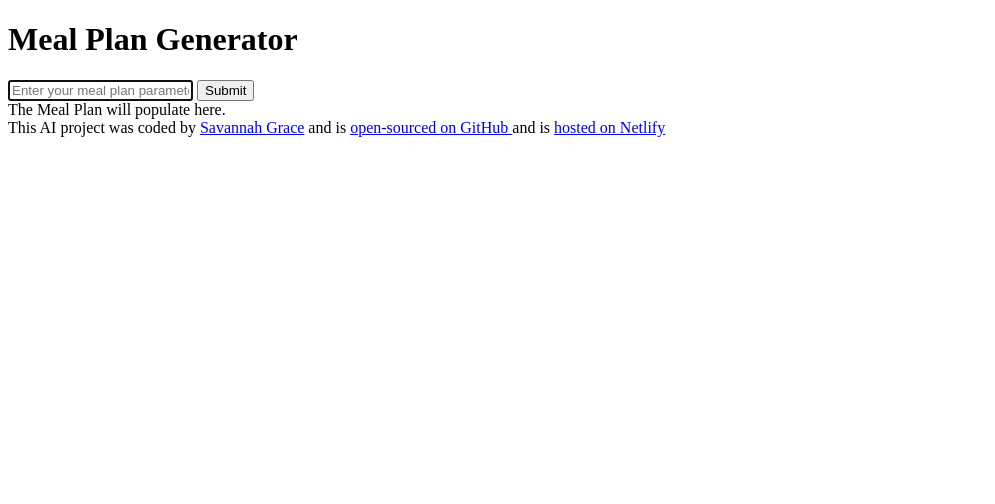
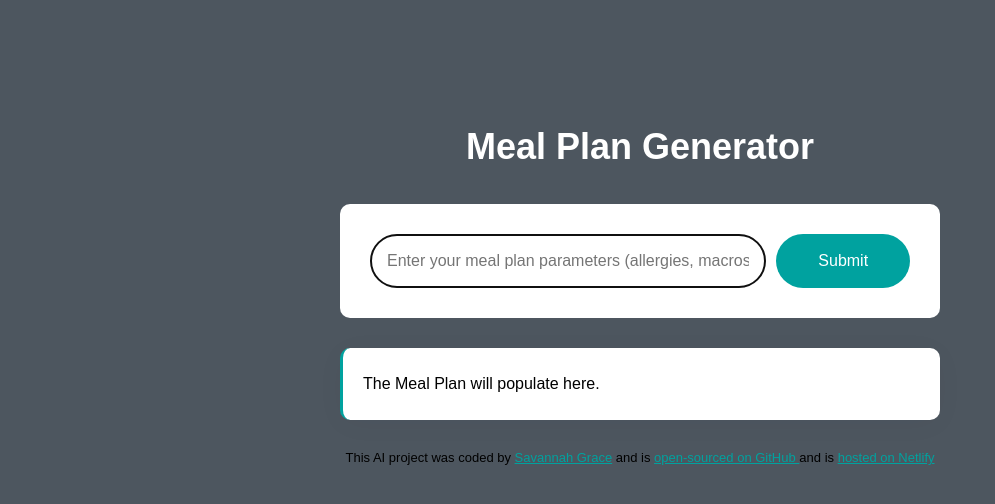
Before and after one commit to savannahgracecreates/ai-mealPlan-generator, a plain HTML site: page index.html in a window 1280 px wide. Shown: the whole page, without its empty margins (0-995 px from the left). Drawn offline with Linux system fonts and the light colour scheme.

Commit message:
added styling to project

```diff
--- a/index.html
+++ b/index.html
@@ -6,6 +6,7 @@
     <title>Savannah's Meal Plan Generator</title>
     <link rel="stylesheet" href="src/style.css" />
 </head>
+<div class="container">
 <body>
     <header>
         <h1>Meal Plan Generator</h1>
@@ -16,10 +17,11 @@
     autofocus
     required
     autocomplete="off"
+    class="instructions"
     />
-    <input type="submit" />
+    <input type="submit" class="submit-button"/>
 </form>
-<div>
+<div class="meal-plan">
     The Meal Plan will populate here.
 </div>
 
@@ -39,6 +41,7 @@
       >hosted on Netlify</a
     >
 </footer>
+</div>
     <script src="src/index.js"></script>
 </body>
 </html>
--- a/src/style.css
+++ b/src/style.css
@@ -0,0 +1,68 @@
+body{
+    background-color: #4D565F;
+    font-family: Arial, Helvetica, sans-serif;
+}
+a {
+    color: #00A29F;
+  }
+.container {
+    margin: 120px auto;
+    max-width: 600px;
+}
+
+header {
+    margin-bottom: 30px;
+}
+h1{
+    text-align: center;
+    font-weight: 700;
+    font-size: 36px;
+    line-height: 1.5;
+    color: #FFFFFF;
+}
+
+form{
+    padding: 30px;
+    background-color: white;
+    border-radius: 10px;
+    display: flex;
+    margin-bottom: 30px;
+
+}
+
+.instructions {
+    padding: 16px;
+    border: 1px solid rgba(39, 33, 66, 0.5);
+    width: 80%;
+    font-size: 16px;
+    border-radius: 50px;
+    line-height: 20px;
+    color: #272044;
+  }
+
+  .submit-button {
+    margin-left: 10px;
+    background: #00A29F;
+    color: white;
+    border: none;
+    width: 150px;
+    font-size: 16px;
+    border-radius: 50px;
+    padding: 14px 24px;
+  }
+
+  .meal-plan {
+    font-size: 16px;
+    background-color: #fff;
+    padding: 20px;
+    line-height: 2;
+    border-left: 3px solid #00A29F;
+    box-shadow: 0px 4px 30px 0px rgba(39, 33, 66, 0.03);
+    border-radius: 10px;
+  }
+
+  footer {
+    text-align: center;
+    font-size: 13px;
+    margin-top: 30px;
+  }
```
